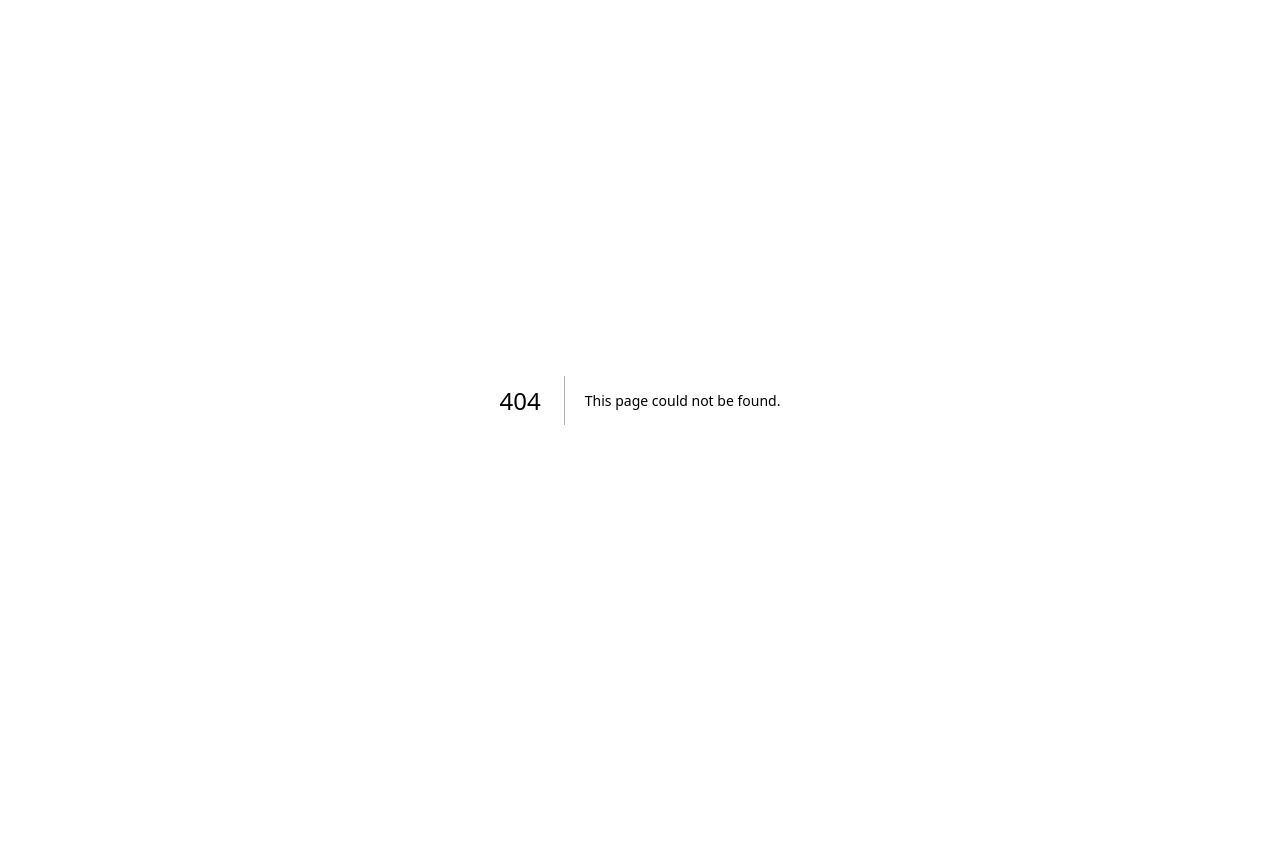
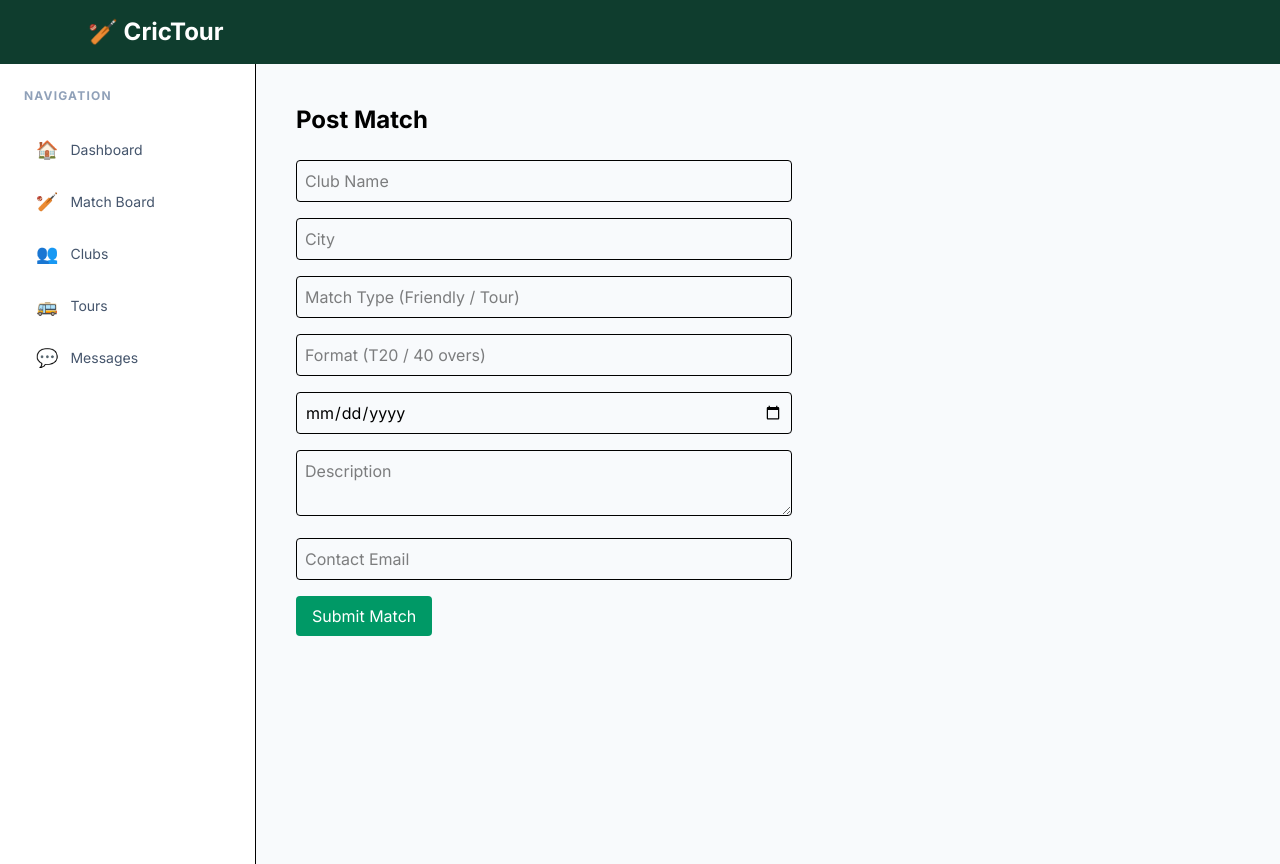
Before and after one commit to manojiprabha/crictour, a Next.js app: page /matches/post in a window 1280 px wide. Before the commit this address had no page. Before the commit the page ends 800 px from the top, so only its background shows below. Built offline with nearby package versions, Linux system fonts and the light colour scheme; no server answers.

Commit message:
added club directory,match board

```diff
--- /dev/null
+++ b/app/matches/[id]/page.tsx
@@ -0,0 +1,78 @@
+"use client"
+
+import { useEffect,useState } from "react"
+import { supabase } from "@/lib/supabase"
+import Navbar from "@/components/Navbar"
+import Sidebar from "@/components/Sidebar"
+import { useParams } from "next/navigation"
+
+export default function MatchDetails(){
+
+const params = useParams()
+
+const [match,setMatch] = useState<any>(null)
+
+useEffect(()=>{
+
+async function loadMatch(){
+
+const { data } = await supabase
+.from("matches")
+.select("*")
+.eq("id",params.id)
+.single()
+
+setMatch(data)
+
+}
+
+loadMatch()
+
+},[])
+
+if(!match) return <p>Loading...</p>
+
+return(
+
+<div className="min-h-screen bg-slate-50">
+
+<Navbar/>
+
+<div className="flex">
+
+<Sidebar/>
+
+<div className="flex-1 p-10 max-w-xl">
+
+<h1 className="text-2xl font-bold mb-4">
+{match.club_name}
+</h1>
+
+<p className="text-slate-600 mb-4">
+{match.city}
+</p>
+
+<p><strong>Match Type:</strong> {match.match_type}</p>
+<p><strong>Date:</strong> {match.match_date}</p>
+<p><strong>Format:</strong> {match.format}</p>
+
+<p className="mt-4">
+{match.description}
+</p>
+
+<a
+href={`mailto:${match.contact_email}`}
+className="inline-block mt-6 bg-emerald-600 text-white px-4 py-2 rounded"
+>
+Email Club
+</a>
+
+</div>
+
+</div>
+
+</div>
+
+)
+
+}
--- /dev/null
+++ b/app/matches/page.tsx
@@ -0,0 +1,122 @@
+"use client"
+
+import { useEffect, useState } from "react"
+import { supabase } from "@/lib/supabase"
+import Navbar from "@/components/Navbar"
+import Sidebar from "@/components/Sidebar"
+import { useRouter } from "next/navigation"
+
+type Match = {
+ id:string
+ club_name:string
+ city:string
+ match_type:string
+ match_date:string
+ format:string
+ description:string
+ contact_email:string
+}
+
+export default function Matches(){
+
+const router = useRouter()
+const [matches,setMatches] = useState<Match[]>([])
+const [loading,setLoading] = useState(true)
+
+useEffect(()=>{
+
+async function loadMatches(){
+
+const { data } = await supabase
+.from("matches")
+.select("*")
+.order("match_date",{ascending:true})
+
+if(data) setMatches(data)
+
+setLoading(false)
+
+}
+
+loadMatches()
+
+},[])
+
+return(
+
+<div className="min-h-screen bg-slate-50">
+
+<Navbar/>
+
+<div className="flex">
+
+<Sidebar/>
+
+<div className="flex-1 p-10">
+
+<div className="flex justify-between items-center mb-8">
+
+<h1 className="text-3xl font-bold">
+Match Board
+</h1>
+
+<button
+onClick={()=>router.push("/matches/post")}
+className="bg-emerald-600 text-white px-4 py-2 rounded-lg"
+>
+Post Match
+</button>
+
+</div>
+
+{loading && <p>Loading matches...</p>}
+
+<div className="grid md:grid-cols-2 lg:grid-cols-3 gap-6">
+
+{matches.map((match)=>(
+<div
+key={match.id}
+className="bg-white border rounded-xl p-6 shadow-sm hover:shadow-md transition"
+>
+
+<h3 className="text-lg font-bold mb-2">
+{match.club_name}
+</h3>
+
+<p className="text-sm text-slate-500 mb-3">
+{match.city}
+</p>
+
+<div className="text-sm space-y-1">
+
+<p><strong>Type:</strong> {match.match_type}</p>
+<p><strong>Date:</strong> {match.match_date}</p>
+<p><strong>Format:</strong> {match.format}</p>
+
+</div>
+
+<p className="text-sm text-slate-600 mt-3">
+{match.description}
+</p>
+
+<button
+onClick={()=>router.push(`/matches/${match.id}`)}
+className="mt-4 text-emerald-600 text-sm font-semibold"
+>
+Contact Club →
+</button>
+
+</div>
+))}
+
+</div>
+
+</div>
+
+</div>
+
+</div>
+
+)
+
+}
--- /dev/null
+++ b/app/matches/post/page.tsx
@@ -0,0 +1,121 @@
+"use client"
+
+import { useState } from "react"
+import { supabase } from "@/lib/supabase"
+import Navbar from "@/components/Navbar"
+import Sidebar from "@/components/Sidebar"
+import { useRouter } from "next/navigation"
+
+export default function PostMatch(){
+
+const router = useRouter()
+
+const [clubName,setClubName] = useState("")
+const [city,setCity] = useState("")
+const [matchType,setMatchType] = useState("")
+const [format,setFormat] = useState("")
+const [date,setDate] = useState("")
+const [description,setDescription] = useState("")
+const [email,setEmail] = useState("")
+
+async function submitMatch(){
+
+await supabase.from("matches").insert({
+club_name:clubName,
+city,
+match_type:matchType,
+format,
+match_date:date,
+description,
+contact_email:email
+})
+
+router.push("/matches")
+
+}
+
+return(
+
+<div className="min-h-screen bg-slate-50">
+
+<Navbar/>
+
+<div className="flex">
+
+<Sidebar/>
+
+<div className="flex-1 p-10 max-w-xl">
+
+<h1 className="text-2xl font-bold mb-6">
+Post Match
+</h1>
+
+<div className="space-y-4">
+
+<input
+placeholder="Club Name"
+className="w-full border p-2 rounded"
+value={clubName}
+onChange={(e)=>setClubName(e.target.value)}
+/>
+
+<input
+placeholder="City"
+className="w-full border p-2 rounded"
+value={city}
+onChange={(e)=>setCity(e.target.value)}
+/>
+
+<input
+placeholder="Match Type (Friendly / Tour)"
+className="w-full border p-2 rounded"
+value={matchType}
+onChange={(e)=>setMatchType(e.target.value)}
+/>
+
+<input
+placeholder="Format (T20 / 40 overs)"
+className="w-full border p-2 rounded"
+value={format}
+onChange={(e)=>setFormat(e.target.value)}
+/>
+
+<input
+type="date"
+className="w-full border p-2 rounded"
+value={date}
+onChange={(e)=>setDate(e.target.value)}
+/>
+
+<textarea
+placeholder="Description"
+className="w-full border p-2 rounded"
+value={description}
+onChange={(e)=>setDescription(e.target.value)}
+/>
+
+<input
+placeholder="Contact Email"
+className="w-full border p-2 rounded"
+value={email}
+onChange={(e)=>setEmail(e.target.value)}
+/>
+
+<button
+onClick={submitMatch}
+className="bg-emerald-600 text-white px-4 py-2 rounded"
+>
+Submit Match
+</button>
+
+</div>
+
+</div>
+
+</div>
+
+</div>
+
+)
+
+}
```
